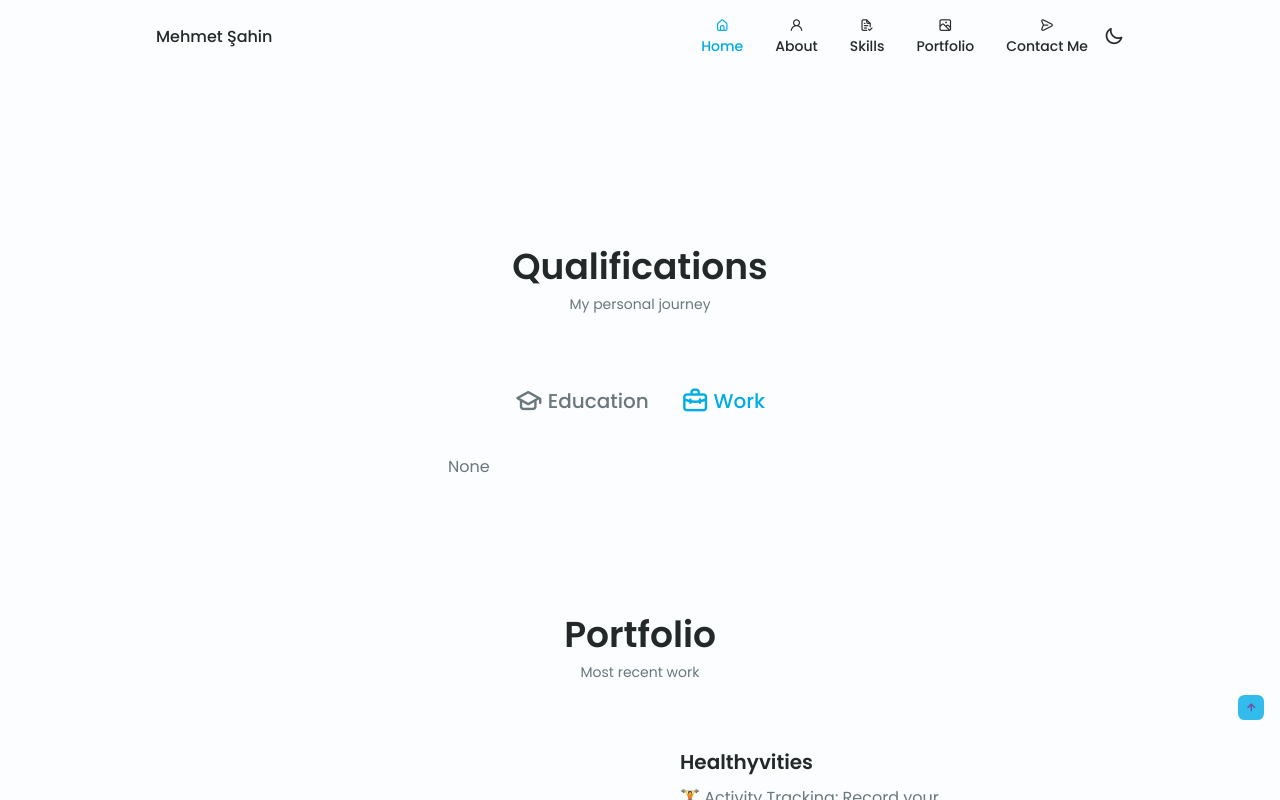
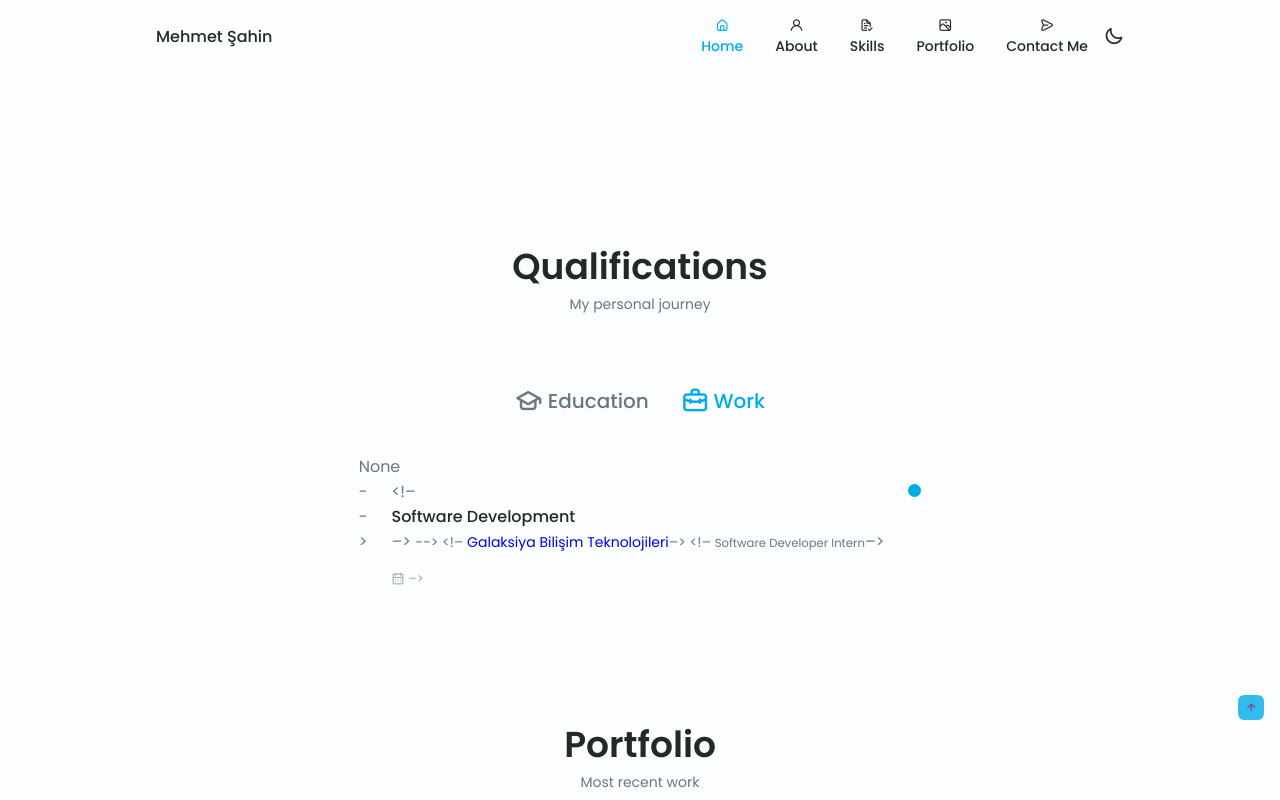
Before and after one commit to mehmetsahinnn/pri-port, a plain HTML site: page src/index.html in a window 1280 px wide. Both pictures are taken after a click on the element "Work". Shown: the part 1973-2773 px from the top of the page. Drawn offline with nearby package versions, Linux system fonts and the light colour scheme.

Commit message:
Update index.html

```diff
--- a/src/index.html
+++ b/src/index.html
@@ -378,22 +378,22 @@
 
                 <div class="qualification__content" data-content id="work">
                         <div>None</div>
-<!--                    <div class="qualification__data">-->
-<!--                        <div>-->
-<!--&lt;!&ndash;                            <h3 class="qualification__title">Software Development</h3>&ndash;&gt;-->
-<!--                            <span class="qualification__subtitle">-->
-<!--&lt;!&ndash;                                    <a href="https://www.bionluk.com/mehmetsahinnn" target="_blank">(Çalıştığın Yer)</a>&ndash;&gt;-->
-<!--&lt;!&ndash;                                    <small> (Meslek Adı)</small></span>&ndash;&gt;-->
-<!--                            <div class="qualification__calendar">-->
-<!--                                <i class="uil uil-calendar-alt"></i>-->
-<!--&lt;!&ndash;                               &ndash;&gt;-->
-<!--                            </div>-->
-<!--                        </div>-->
+                   <div class="qualification__data">-->
+                        <div>
+&lt;!&ndash;                            <h3 class="qualification__title">Software Development</h3>&ndash;&gt;
+                            <span class="qualification__subtitle">-->
+&lt;!&ndash;                                    <a href="https://www.galaksiya.com/" target="_blank">Galaksiya Bilişim Teknolojileri</a>&ndash;&gt;
+&lt;!&ndash;                                    <small>Software Developer Intern</small></span>&ndash;&gt;
+                            <div class="qualification__calendar">
+                                <i class="uil uil-calendar-alt"></i>
+                               &ndash;&gt;
+                            </div>
+                        </div>
 
-<!--                        <div>-->
-<!--                            <span class="qualification__rounder"></span>-->
-<!--                        </div>-->
-<!--                    </div>-->
+                        <div>
+                            <span class="qualification__rounder"></span>
+                        </div>
+                    </div>
                 </div>
             </div>
         </div>
```
